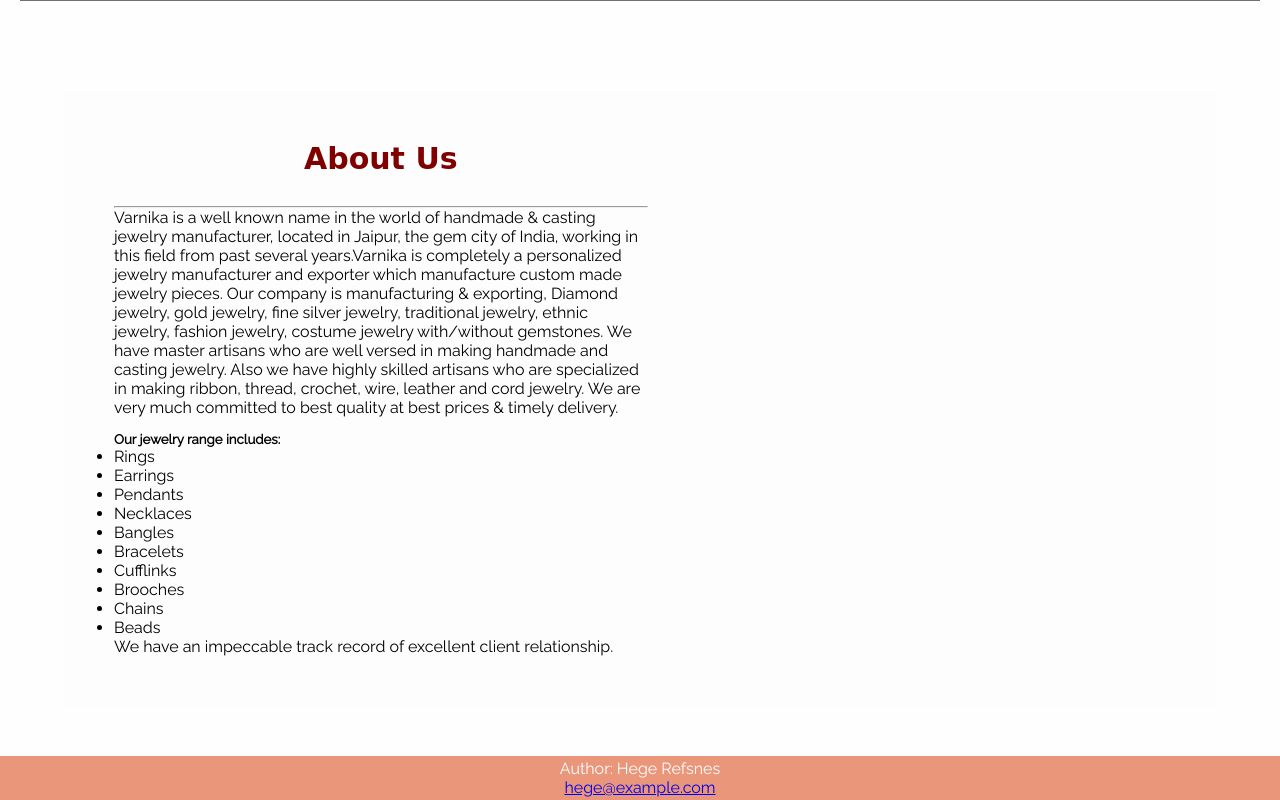
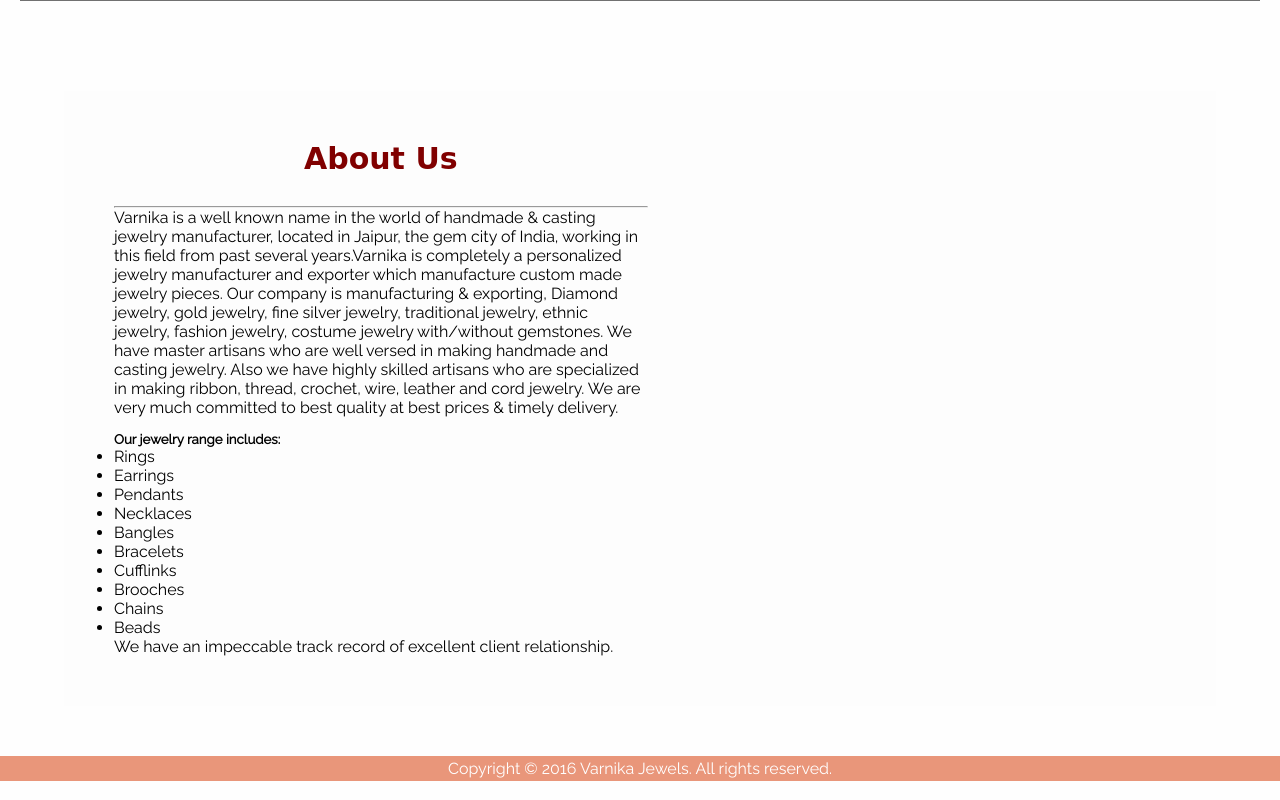
Before and after one commit to virendra4100/varnika.css.github.io, a plain HTML site: page index.html in a window 1280 px wide. Shown: the part 1983-2783 px from the top of the page. Drawn offline with Linux system fonts and the light colour scheme.

Commit message:
Add files via upload

```diff
--- a/index.html
+++ b/index.html
@@ -423,8 +423,7 @@ I built this slider when I first started to learn JS, you can rebuild it with mo
 
 
   <footer>
-    <p>Author: Hege Refsnes<br>
-    <a href="mailto:hege@example.com">hege@example.com</a></p>
+    <p>Copyright © 2016 Varnika Jewels. All rights reserved.<br>
   </footer>
 
 
```
